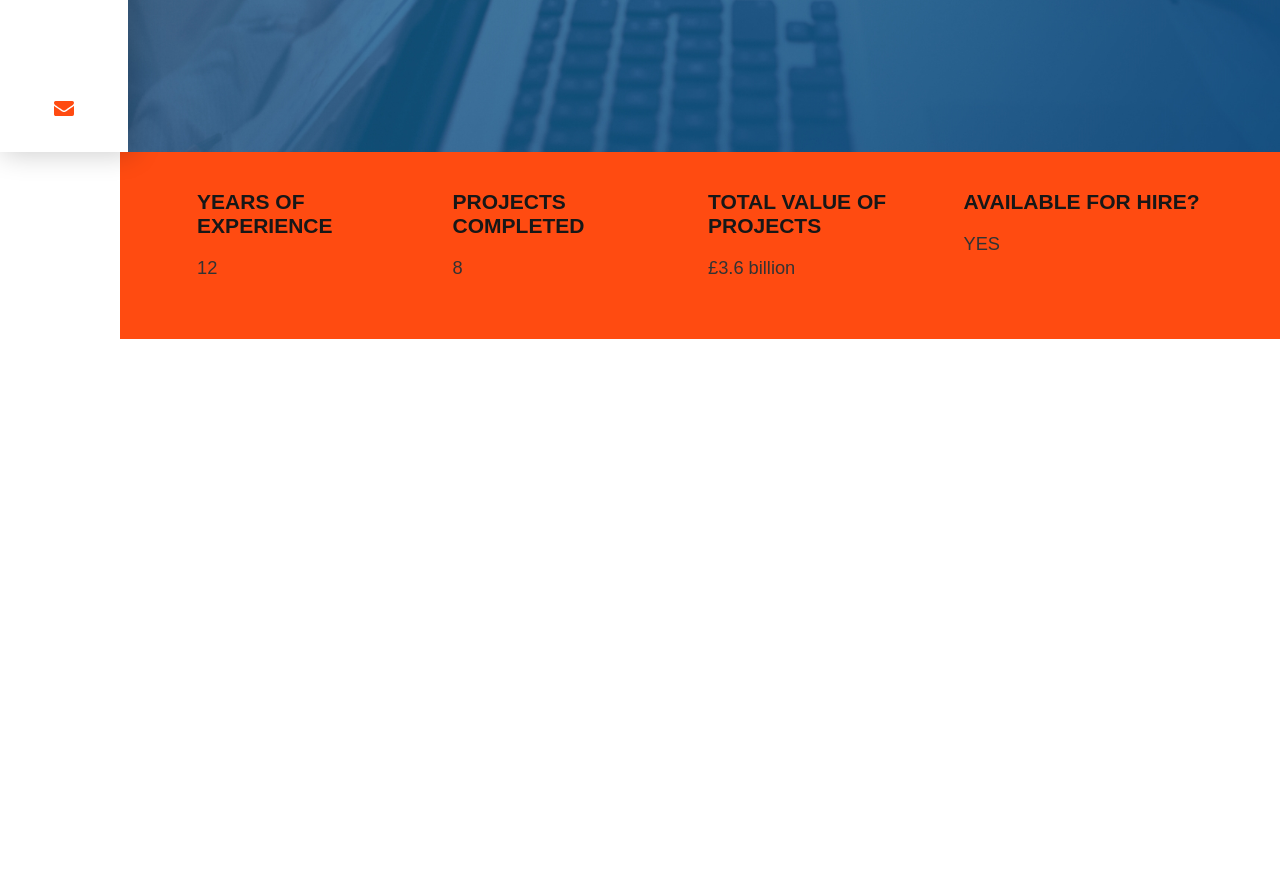
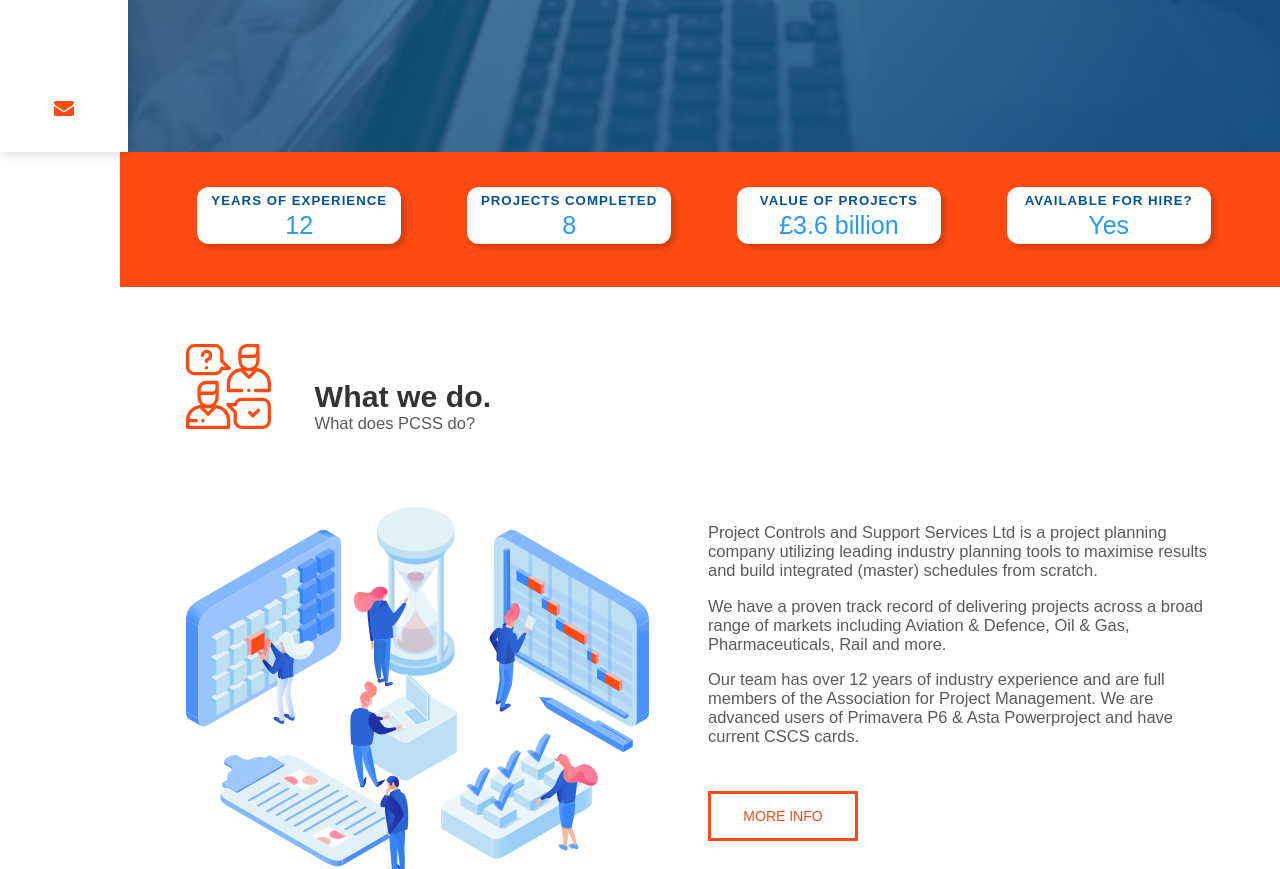
Before and after one commit to AdamElsbury/pcss, a plain HTML site: page pages/index.html in a window 1280 px wide. Shown: the part 648-1517 px from the top of the page. Drawn offline with Linux system fonts and the light colour scheme; a web font is replaced by a local one.

Commit message:
Key stats and intro section complete

```diff
--- a/css/element.css
+++ b/css/element.css
@@ -258,7 +258,11 @@ Apply specific width to elements.
 .z-index-5 {
   z-index: 5;
 }
+/* Make elements inline block */
 
+.inline-block {
+  display: inline-block !important;
+}
 /*
 =================================================
 =========           FLEX GRID           =========
@@ -288,20 +292,6 @@ is to offset against the gutter applied to the columns
   margin: 0 0 0 -.5rem
 }
 
-.center-content {
-  justify-content: center;
-  align-items: center;
-}
-
-.left-content {
-  justify-content: flex-start;
-  align-items: center;
-}
-
-.right-content {
-  justify-content: flex-end;
-  align-items: center;
-}
 
 /*
 [COLUMN]
@@ -336,6 +326,12 @@ side it and they will take up the remaining space.
   display: flex;
   align-items: center;
   justify-content: flex-start;
+}
+
+.grid-flex-between {
+  display: flex;
+  align-items: center;
+  justify-content: space-between;
 }
 
 .flex-direction-column {
@@ -540,6 +536,9 @@ vertically on devices smaller than 501px.
   margin: 0 !important;
 }
 
+.margin-bottom-remove-mobile-only {
+  margin-bottom: 0 !important;
+}
 /*
 =================================================
 =========             TABLET            =========
--- a/pages/index.html
+++ b/pages/index.html
@@ -64,27 +64,57 @@
       </header>
 
       <div class="grid-row key-stats">
-        <div class="grid-col">
-          <h5>YEARS OF EXPERIENCE</h5>
-          <p>12</p>
+        <div class="grid-col-20 text-center grid-flex-center white-card">
+          <div class="padding-small">
+            <h6>YEARS OF EXPERIENCE</h5>
+            <p class="margin-remove">12</p>
+          </div>
         </div>
 
-        <div class="grid-col">
-          <h5>PROJECTS COMPLETED</h5>
-          <p>8</p>
+        <div class="grid-col-20 text-center grid-flex-center white-card">
+          <div class="padding-small">
+            <h6>PROJECTS COMPLETED</h5>
+            <p class="margin-remove">8</p>
+          </div>
         </div>
 
-        <div class="grid-col">
-          <h5>TOTAL VALUE OF PROJECTS</h5>
-          <p>£3.6 billion</p>
+        <div class="grid-col-20 text-center grid-flex-center white-card">
+          <div class="padding-small">
+            <h6>VALUE OF PROJECTS</h5>
+            <p class="margin-remove">£3.6 billion</p>
+          </div>
         </div>
 
+        <div class="grid-col-20 text-center grid-flex-center white-card margin-bottom-remove-mobile-only">
+          <div class="padding-small">
+            <h6>AVAILABLE FOR HIRE?</h5>
+            <p class="margin-remove">Yes</p>
+          </div>
+        </div>
+      </div>
+
+
+      <section class="grid-row padding-left padding-right padding-top">
         <div class="grid-col">
-          <h5>AVAILABLE FOR HIRE?</h5>
-          <p>YES</p>
+              <img src="../assets/icons/conversation.svg" alt="Two people having a conversation" class="inline-block margin-right">
+              <div class="inline-block grid-col">
+                <h2 class="margin-remove">What we do.</h2>
+                <p class="margin-remove">What does PCSS do?</p>
+              </div>
         </div>
+      </section>
 
-      </div>
+      <section class="grid-row padding">
+        <div class="grid-col">
+          <img src="../assets/icons/project-planning.svg" alt="Several workers performing project planning tasks" class="isometric">
+        </div>
+        <div class="grid-col">
+          <p>Project Controls and Support Services Ltd is a project planning company utilizing leading industry planning tools to maximise results and build integrated (master) schedules from scratch.</p>
+          <p>We have a proven track record of delivering projects across a broad range of markets including Aviation & Defence, Oil & Gas, Pharmaceuticals, Rail and more.</p>
+          <p>Our team has over 12 years of industry experience and are full members of the Association for Project Management. We are advanced users of Primavera P6 & Asta Powerproject and have current CSCS cards.</p>
+          <button class="btn-secondary square margin-top">MORE INFO</button>
+        </div>
+      </section>
   </main>
 
 
--- /dev/null
+++ b/scss/components/cards.scss
@@ -0,0 +1,7 @@
+// Cards
+
+.white-card {
+  border-radius: $border-radius-primary;
+  background-color: $color-white;
+  box-shadow: $box-shadow-primary;
+}
--- a/scss/components/img.scss
+++ b/scss/components/img.scss
@@ -15,6 +15,14 @@
 
 .nav-link-mini-a:hover {
   fill: $color-lightest-blue;
+}
+
+.isometric {
+  max-width: 90%;
+  height: auto;
+  padding: 0;
+  margin: 0;
+  display: block;
 }
 
 // MOBILE
@@ -38,3 +46,9 @@
   position: absolute;
   margin: 10% 10% 0% 0%;
 }
+
+@media screen and (max-width: 500px) {
+  .isometric {
+    margin: 0 auto;
+  }
+}
--- a/scss/components/typography.scss
+++ b/scss/components/typography.scss
@@ -1,20 +1,21 @@
 // Responsive typography
 
 p {
-  font-size: calc(16px + (19 - 16) * ((100vw - 300px) / (1600 - 300)));
+  font-size: calc(15px + (17 - 15) * ((100vw - 300px) / (1600 - 300)));
   color: #333333;
   font-family: $text-primary;
+  color: $color-grey;
 }
 
 li {
-  font-size: calc(15px + (17 - 15) * ((100vw - 300px) / (1600 - 300)));
+  font-size: calc(14px + (17 - 14) * ((100vw - 300px) / (1600 - 300)));
   color: #333333;
   font-family: $text-primary;
 }
 
 h1 {
   color: #05386B;
-  font-size: calc(30px + (50 - 30) * ((100vw - 300px) / (1600 - 300)));
+  font-size: calc(25px + (40 - 25) * ((100vw - 300px) / (1600 - 300)));
   font-weight: 700;
   margin: 1.5% 0 1.5% 0;
   font-family: $text-primary;
@@ -22,21 +23,22 @@ h1 {
 
 h2 {
   color: #05386B;
-  font-size: calc(25px + (37 - 25) * ((100vw - 300px) / (1600 - 300)));
+  font-size: calc(22px + (33 - 22) * ((100vw - 300px) / (1600 - 300)));
   font-weight: 600;
   margin: 1.5% 0 1.5% 0;
   font-family: $text-primary;
+  color: $color-cobalt;
 }
 
 h3 {
-  font-size: calc(22px + (30 - 22) * ((100vw - 300px) / (1600 - 300)));
+  font-size: calc(20px + (28 - 20) * ((100vw - 300px) / (1600 - 300)));
   margin: 1.5% 0 1.5% 0;
   color: #05386B;
   font-family: $text-primary;
 }
 
 h4 {
-  font-size: calc(20px + (25 - 20) * ((100vw - 300px) / (1600 - 300)));
+  font-size: calc(18px + (25 - 18) * ((100vw - 300px) / (1600 - 300)));
   margin: 1.5% 0 1.5% 0;
   color: #171717;
   font-family: $text-primary;
@@ -61,7 +63,6 @@ h6 {
 .white-text {
   color: $color-white;
 }
-
 // HR
 
 hr.orange-thick {
--- a/scss/main.scss
+++ b/scss/main.scss
@@ -17,3 +17,4 @@
 @import "components/typography";
 @import "components/navigation";
 @import "components/img";
+@import "components/cards";
--- a/scss/modules/base.scss
+++ b/scss/modules/base.scss
@@ -2,7 +2,7 @@
 
 $color-orange: #FF4B11;
 $color-dark-blue: #015296;
-$color-light-blue: #195E98;
+$color-light-blue: #015296;
 $color-lightest-blue: #2699FB;
 $color-grey: #5A5A5A;
 $color-cobalt: #333333;
@@ -13,8 +13,8 @@ $gradient-blue: linear-gradient(135deg, #42e695 0%,#3bb2b8 100%);
 
 // Borders
 
-$border-radius-primary: 23px;
-$border-radius-primary-top-right: 0 23px 0 0;
+$border-radius-primary: 12px;
+$border-radius-primary-top-right: 0 19px 0 0;
 
 // Typography
 
@@ -26,4 +26,4 @@ $text-weight-bold: 700;
 // Box shadows
 
 $box-shadow-primary: 4px 4px 6px 0 rgba(0,0,0,0.20);
-$box-shadow-secondary: 4px 0 26px 2px rgba(0,0,0,0.20);
+$box-shadow-secondary: 0px 0px 11px 0px rgba(0, 0, 0, 0.2);
--- a/scss/templates/header.scss
+++ b/scss/templates/header.scss
@@ -46,3 +46,11 @@
     width: 90%;
   }
 }
+
+// Small desktop responsive
+
+@media (min-width: 900px ) and (max-width: 1380px) {
+  .header-content {
+    width: 60%;
+  }
+}
--- a/scss/templates/key-stats.scss
+++ b/scss/templates/key-stats.scss
@@ -4,4 +4,24 @@
   background-color: $color-orange;
   justify-content: space-between;
   padding: 3% 6% 3% 6%;
+
+  h6 {
+    font-size: calc(11px + (14 - 11) * ((100vw - 300px) / (1600 - 300)));
+    letter-spacing: 1px;
+    color: $color-light-blue;
+  }
+
+  p {
+    font-size: calc(22px + (26 - 22) * ((100vw - 300px) / (1600 - 300)));
+    font-weight: $text-weight-regular;
+    color: $color-lightest-blue;
+  }
 }
+
+// Mobile responsive
+
+@media screen and (max-width: 500px) {
+  .key-stats {
+    padding: 5%;
+  }
+}
```
Also changed, not shown: assets/icons/conversation.svg (added), assets/icons/project-planning.svg (added), css/main.css, 1 other file.
